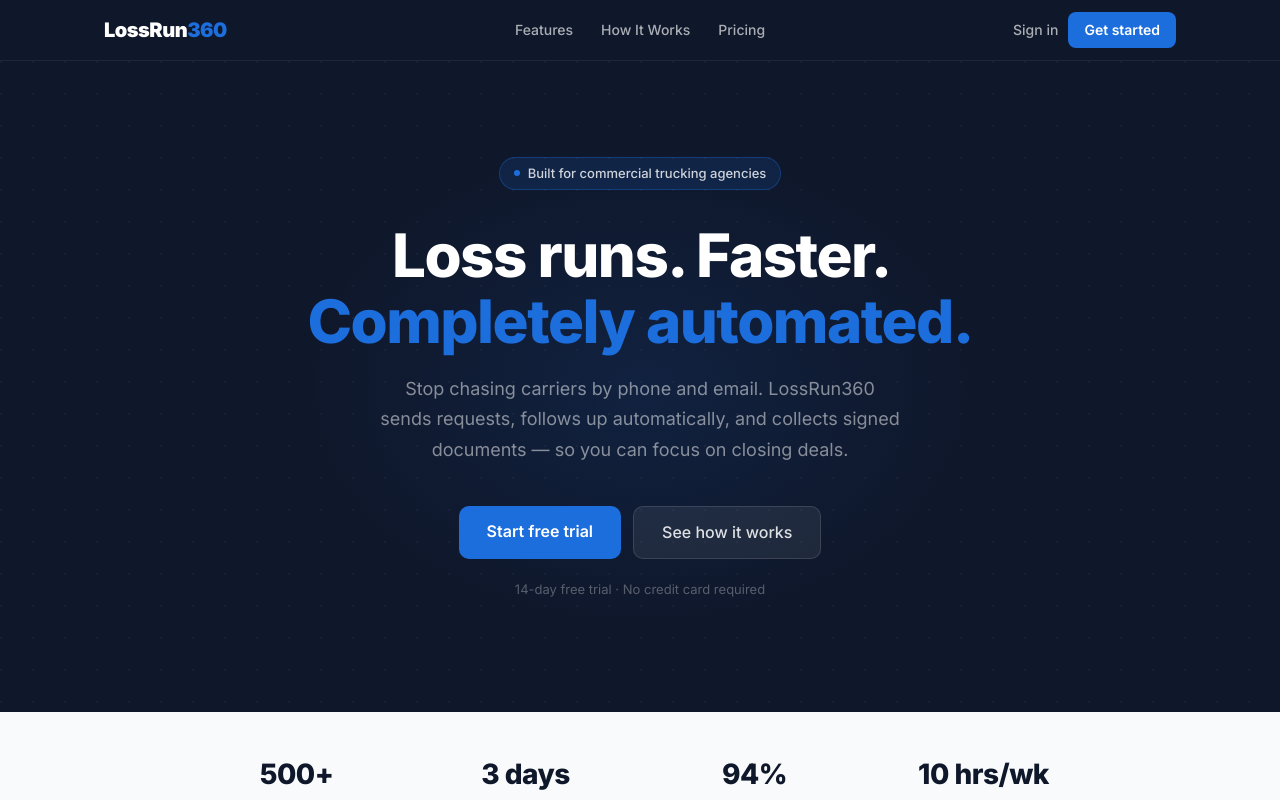
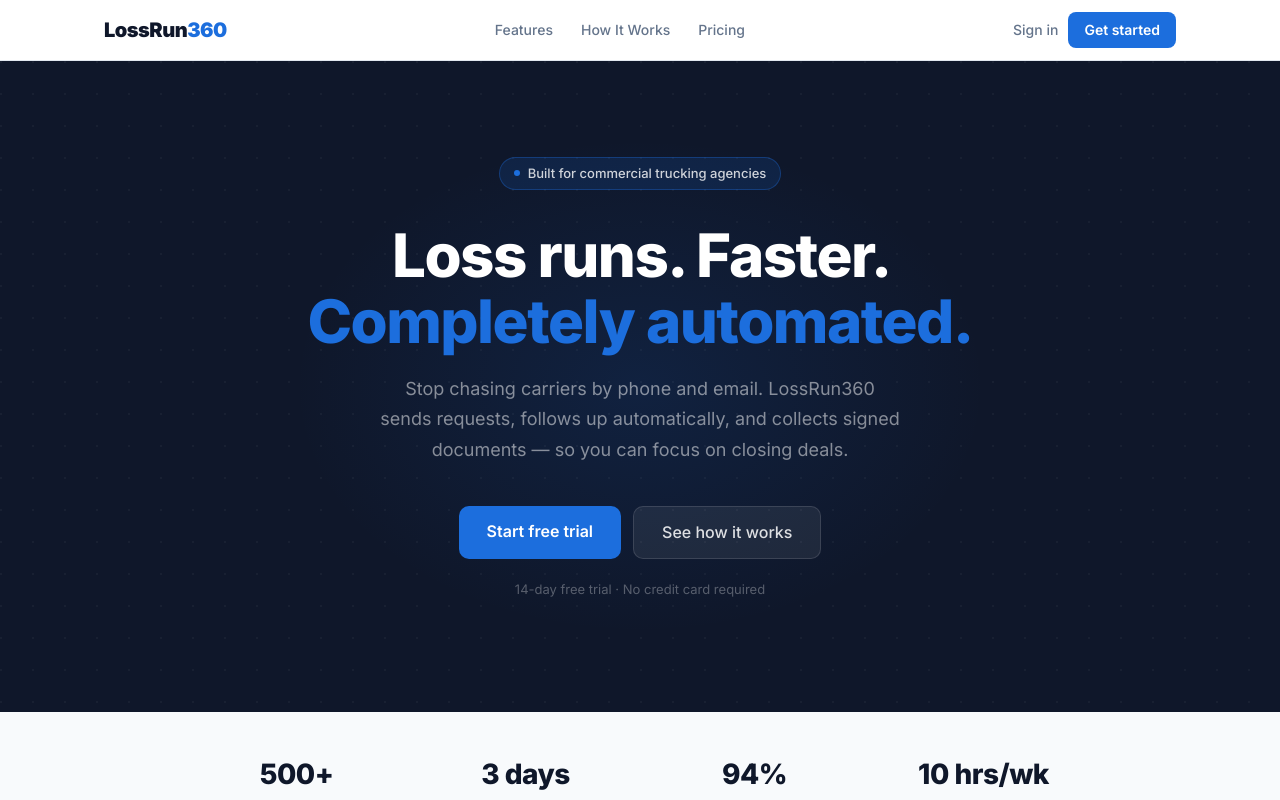
Before and after one commit to lossrun360/lossrun360, a Next.js app: page / in a window 1280 px wide. Shown: the top 800 px of the page. Built offline with nearby package versions, Linux system fonts and the light colour scheme.

Commit message:
fix: white header, mobile nav, 3-tier pricing on landing page

```diff
--- a/app/page.tsx
+++ b/app/page.tsx
@@ -7,20 +7,20 @@
     <div style={{ fontFamily: "'Inter', system-ui, sans-serif", background: '#fff', color: '#0f172a' }}>
 
       {/* Nav */}
-      <nav style={{ position: 'sticky', top: 0, zIndex: 50, background: '#0f172a', borderBottom: '1px solid rgba(255,255,255,0.07)' }}>
-        <div style={{ maxWidth: '1120px', margin: '0 auto', padding: '0 24px', display: 'grid', gridTemplateColumns: '1fr auto 1fr', alignItems: 'center', height: '60px' }}>
+      <nav style={{ position: 'sticky', top: 0, zIndex: 50, background: '#ffffff', borderBottom: '1px solid #e2e8f0' }}>
+        <div style={{ maxWidth: '1120px', margin: '0 auto', padding: '0 24px', display: 'flex', justifyContent: 'space-between', alignItems: 'center', height: '60px' }}>
           <Link href="/" style={{ textDecoration: 'none' }}>
-            <span style={{ fontWeight: 900, fontSize: '20px', letterSpacing: '-0.5px', color: '#fff' }}>
+            <span style={{ fontWeight: 900, fontSize: '20px', letterSpacing: '-0.5px', color: '#0f172a' }}>
               LossRun<span style={{ color: '#1c6edd' }}>360</span>
             </span>
           </Link>
           <div className="nav-links" style={{ display: 'none', gap: '28px', alignItems: 'center' }}>
             {['Features', 'How It Works', 'Pricing'].map(item => (
-              <a key={item} href={`#${item.toLowerCase().replace(/ /g, '-')}`} style={{ fontSize: '14px', color: 'rgba(255,255,255,0.65)', textDecoration: 'none', fontWeight: 500 }}>{item}</a>
+              <a key={item} href={`#${item.toLowerCase().replace(/ /g, '-')}`} style={{ fontSize: '14px', color: '#64748b', textDecoration: 'none', fontWeight: 500 }}>{item}</a>
             ))}
           </div>
           <div style={{ display: 'flex', gap: '10px', justifyContent: 'flex-end', alignItems: 'center' }}>
-            <Link href="/login" style={{ fontSize: '14px', color: 'rgba(255,255,255,0.65)', textDecoration: 'none', fontWeight: 500 }}>Sign in</Link>
+            <Link href="/login" style={{ fontSize: '14px', color: '#64748b', textDecoration: 'none', fontWeight: 500 }}>Sign in</Link>
             <Link href="/register" style={{ fontSize: '14px', background: '#1c6edd', color: '#fff', textDecoration: 'none', fontWeight: 600, padding: '7px 16px', borderRadius: '8px' }}>Get started</Link>
           </div>
         </div>
@@ -175,19 +175,24 @@
             <h2 style={{ fontSize: 'clamp(26px, 4vw, 38px)', fontWeight: 800, color: '#0f172a', margin: '12px 0 8px', letterSpacing: '-0.8px' }}>Simple, transparent pricing</h2>
             <p style={{ fontSize: '15px', color: '#64748b', margin: 0 }}>Start free. Upgrade when you're ready.</p>
           </div>
-          <div style={{ display: 'grid', gridTemplateColumns: '1fr 1fr', gap: '20px' }} className="pricing-grid">
-            {[
-              {
+          <div style={{ display: 'grid', gridTemplateColumns: 'repeat(3, 1fr)', gap: '20px' }} className="pricing-grid">
+            {[{
                     name: 'Starter', price: '$79', period: '/month',
-                desc: 'Perfect for solo agents and small agencies.',
-                features: ['25 requests/month', 'FMCSA DOT lookup', 'Automated follow-ups', 'E-signature included', 'Email support'],
+                            desc: 'For solo agents and small agencies.',
+                                    features: ['25 loss run requests/month', 'Up to 3 users', 'FMCSA auto-lookup', 'PDF generation', 'Email sending', 'Basic dashboard'],
                                             popular: false,
                                                   },
                                                         {
-                name: 'Agency', price: '$199', period: '/month',
+                                                                name: 'Professional', price: '$199', period: '/month',
                                                                         desc: 'For growing agencies handling more volume.',
-                features: ['Unlimited requests', 'Everything in Starter', 'Custom agency branding', 'Priority support', 'Team members'],
+                                                                                features: ['150 loss run requests/month', 'Up to 10 users', 'Everything in Starter', 'Carrier database (500+ carriers)', 'Automated reminders', 'Role-based access control', 'Usage analytics', 'Priority support'],
                                                                                         popular: true,
+                                                                                              },
+                                                                                                    {
+                                                                                                            name: 'Enterprise', price: '$499', period: '/month',
+                                                                                                                    desc: 'For large operations needing full control.',
+                                                                                                                            features: ['Unlimited requests', 'Unlimited users', 'Everything in Professional', 'Custom branding', 'API access', 'Dedicated account manager', 'SLA guarantee', 'Custom integrations'],
+                                                                                                                                    popular: false,
                                                                                                                                           },
             ].map(plan => (
               <div key={plan.name} style={{ background: '#fff', borderRadius: '16px', padding: '32px', border: plan.popular ? '2px solid #1c6edd' : '1px solid #e2e8f0', position: 'relative' as const }}>
```
Lines whose indentation alone changed are shown as unchanged.
